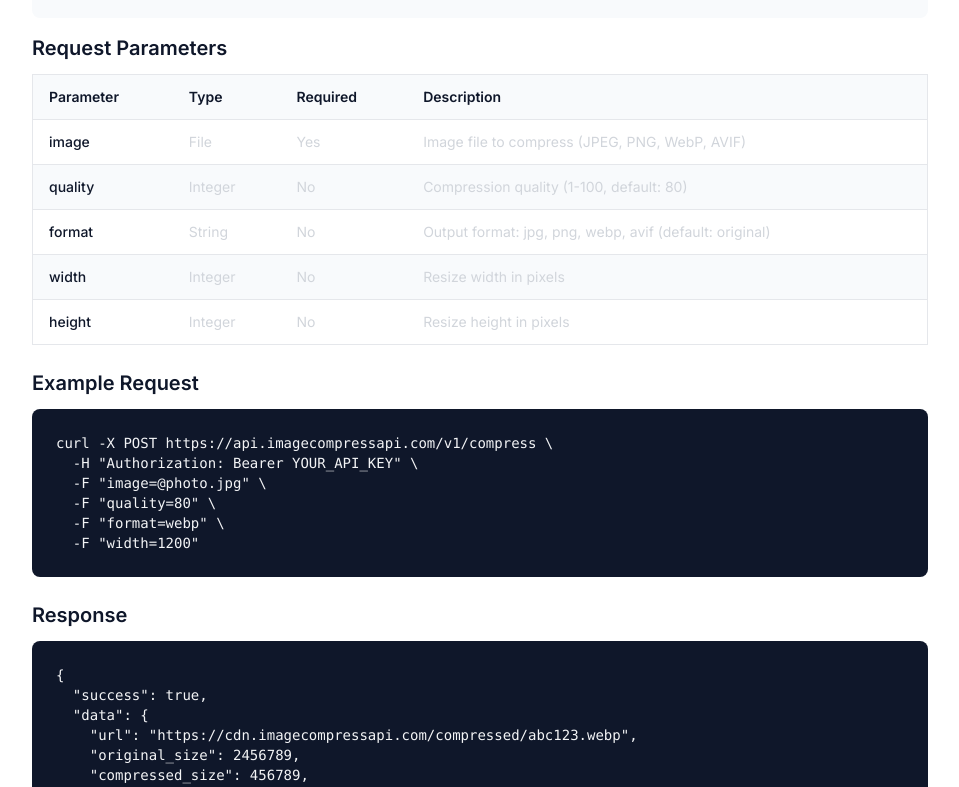
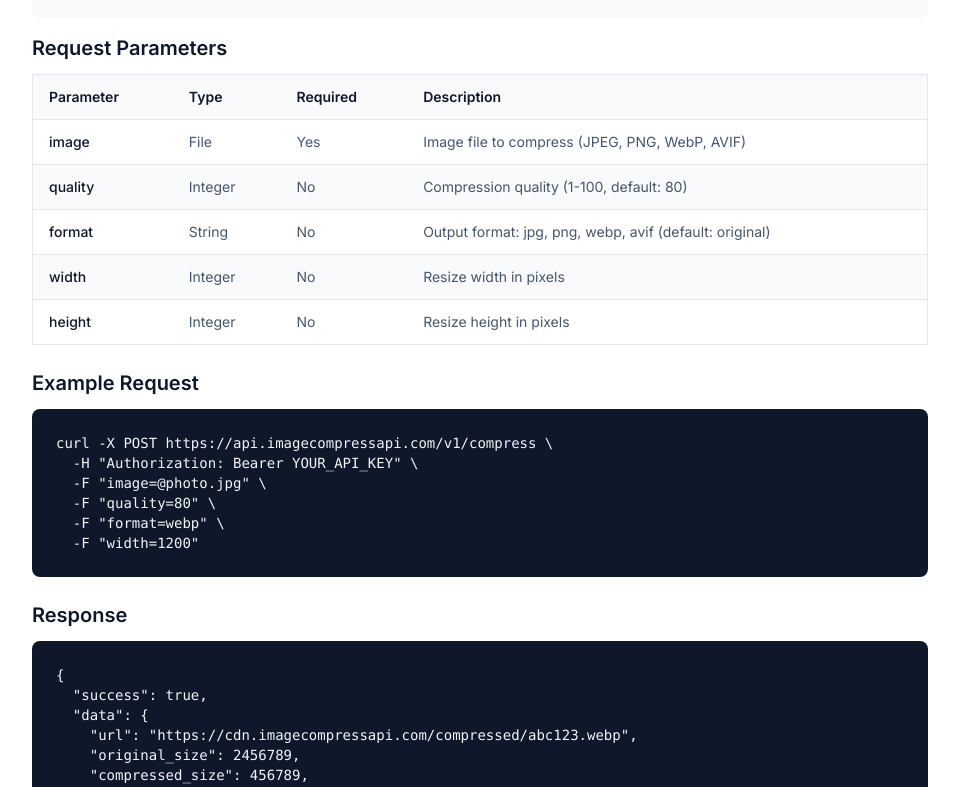
Before and after one commit to iqbalyash/imagecompressapi.com, a Next.js app: page /docs in a window 1280 px wide. Shown: the part 1106-1893 px from the top of the page, without its empty margins (160-1119 px from the left). Built offline with nearby package versions, Linux system fonts and the light colour scheme.

Commit message:
docs page color

```diff
--- a/app/docs/page.tsx
+++ b/app/docs/page.tsx
@@ -33,10 +33,10 @@ export default function DocsPage() {
             <h1 className="text-4xl sm:text-5xl font-bold text-dark-slate mb-6">
               Image Compression API Documentation
             </h1>
-            <p className="text-xl text-gray-300 mb-4 leading-relaxed">
+            <p className="text-xl text-slate-600 mb-4 leading-relaxed">
               Complete guide to using ImageCompressAPI for image compression, resizing, and format conversion. Our <strong className="text-dark-slate">image compression API</strong> and <strong className="text-dark-slate">image resize API</strong> provide developers with powerful tools to optimize images programmatically.
             </p>
-            <p className="text-base text-gray-300 mb-12">
+            <p className="text-base text-slate-600 mb-12">
               Get started in minutes with our REST API. Supports bulk image compression, AVIF and WebP conversion, custom image sizes, and more.
             </p>
 
@@ -115,13 +115,13 @@ export default function DocsPage() {
                         <td className="px-4 py-3 text-sm text-dark-slate font-medium">
                           image
                         </td>
-                        <td className="px-4 py-3 text-sm text-gray-300">
+                          <td className="px-4 py-3 text-sm text-slate-600">
                           File
                         </td>
-                        <td className="px-4 py-3 text-sm text-gray-300">
+                        <td className="px-4 py-3 text-sm text-slate-600">
                           Yes
                         </td>
-                        <td className="px-4 py-3 text-sm text-gray-300">
+                        <td className="px-4 py-3 text-sm text-slate-600">
                           Image file to compress (JPEG, PNG, WebP, AVIF)
                         </td>
                       </tr>
@@ -129,13 +129,13 @@ export default function DocsPage() {
                         <td className="px-4 py-3 text-sm text-dark-slate font-medium">
                           quality
                         </td>
-                        <td className="px-4 py-3 text-sm text-gray-300">
+                        <td className="px-4 py-3 text-sm text-slate-600">
                           Integer
                         </td>
-                        <td className="px-4 py-3 text-sm text-gray-300">
+                        <td className="px-4 py-3 text-sm text-slate-600">
                           No
                         </td>
-                        <td className="px-4 py-3 text-sm text-gray-300">
+                        <td className="px-4 py-3 text-sm text-slate-600">
                           Compression quality (1-100, default: 80)
                         </td>
                       </tr>
@@ -143,13 +143,13 @@ export default function DocsPage() {
                         <td className="px-4 py-3 text-sm text-dark-slate font-medium">
                           format
                         </td>
-                        <td className="px-4 py-3 text-sm text-gray-300">
+                        <td className="px-4 py-3 text-sm text-slate-600">
                           String
                         </td>
-                        <td className="px-4 py-3 text-sm text-gray-300">
+                        <td className="px-4 py-3 text-sm text-slate-600">
                           No
                         </td>
-                        <td className="px-4 py-3 text-sm text-gray-300">
+                        <td className="px-4 py-3 text-sm text-slate-600">
                           Output format: jpg, png, webp, avif (default: original)
                         </td>
                       </tr>
@@ -157,13 +157,13 @@ export default function DocsPage() {
                         <td className="px-4 py-3 text-sm text-dark-slate font-medium">
                           width
                         </td>
-                        <td className="px-4 py-3 text-sm text-gray-300">
+                        <td className="px-4 py-3 text-sm text-slate-600">
                           Integer
                         </td>
-                        <td className="px-4 py-3 text-sm text-gray-300">
+                        <td className="px-4 py-3 text-sm text-slate-600">
                           No
                         </td>
-                        <td className="px-4 py-3 text-sm text-gray-300">
+                        <td className="px-4 py-3 text-sm text-slate-600">
                           Resize width in pixels
                         </td>
                       </tr>
@@ -171,13 +171,13 @@ export default function DocsPage() {
                         <td className="px-4 py-3 text-sm text-dark-slate font-medium">
                           height
                         </td>
-                        <td className="px-4 py-3 text-sm text-gray-300">
+                        <td className="px-4 py-3 text-sm text-slate-600">
                           Integer
                         </td>
-                        <td className="px-4 py-3 text-sm text-gray-300">
+                        <td className="px-4 py-3 text-sm text-slate-600">
                           No
                         </td>
-                        <td className="px-4 py-3 text-sm text-gray-300">
+                        <td className="px-4 py-3 text-sm text-slate-600">
                           Resize height in pixels
                         </td>
                       </tr>
@@ -292,7 +292,7 @@ export default function DocsPage() {
                         <td className="px-4 py-3 text-sm text-dark-slate font-medium">
                           maintain_aspect
                         </td>
-                        <td className="px-4 py-3 text-sm text-gray-300">
+                        <td className="px-4 py-3 text-sm text-slate-600">
                           Boolean. Maintain aspect ratio when resizing (default: true)
                         </td>
                       </tr>
@@ -300,7 +300,7 @@ export default function DocsPage() {
                         <td className="px-4 py-3 text-sm text-dark-slate font-medium">
                           crop
                         </td>
-                        <td className="px-4 py-3 text-sm text-gray-300">
+                        <td className="px-4 py-3 text-sm text-slate-600">
                           Boolean. Crop image to exact dimensions (default: false)
                         </td>
                       </tr>
@@ -337,28 +337,28 @@ export default function DocsPage() {
                     <code className="text-sm font-semibold text-dark-slate mr-4">400</code>
                     <div>
                       <p className="text-sm font-semibold text-dark-slate">Bad Request</p>
-                      <p className="text-sm text-gray-300">Invalid parameters or malformed request</p>
+                      <p className="text-sm text-slate-600">Invalid parameters or malformed request</p>
                     </div>
                   </div>
                   <div className="flex items-start p-3 bg-light-gray rounded">
                     <code className="text-sm font-semibold text-dark-slate mr-4">401</code>
                     <div>
                       <p className="text-sm font-semibold text-dark-slate">Unauthorized</p>
-                      <p className="text-sm text-gray-300">Invalid or missing API key</p>
+                      <p className="text-sm text-slate-600">Invalid or missing API key</p>
                     </div>
                   </div>
                   <div className="flex items-start p-3 bg-light-gray rounded">
                     <code className="text-sm font-semibold text-dark-slate mr-4">429</code>
                     <div>
                       <p className="text-sm font-semibold text-dark-slate">Rate Limit Exceeded</p>
-                      <p className="text-sm text-gray-300">Too many requests. Check your plan limits</p>
+                      <p className="text-sm text-slate-600">Too many requests. Check your plan limits</p>
                     </div>
                   </div>
                   <div className="flex items-start p-3 bg-light-gray rounded">
                     <code className="text-sm font-semibold text-dark-slate mr-4">500</code>
                     <div>
                       <p className="text-sm font-semibold text-dark-slate">Server Error</p>
-                      <p className="text-sm text-gray-300">Internal server error. Please try again later</p>
+                      <p className="text-sm text-slate-600">Internal server error. Please try again later</p>
                     </div>
                   </div>
                 </div>
@@ -392,19 +392,19 @@ export default function DocsPage() {
                 <div className="grid grid-cols-1 sm:grid-cols-2 gap-4">
                   <div className="p-4 border border-gray-200 rounded-lg">
                     <h4 className="font-semibold text-dark-slate mb-2">JavaScript/Node.js</h4>
-                    <code className="text-sm text-gray-300">npm install @imagecompressapi/sdk</code>
+                    <code className="text-sm text-slate-700">npm install @imagecompressapi/sdk</code>
                   </div>
                   <div className="p-4 border border-gray-200 rounded-lg">
                     <h4 className="font-semibold text-dark-slate mb-2">Python</h4>
-                    <code className="text-sm text-gray-300">pip install imagecompressapi</code>
+                    <code className="text-sm text-slate-700">pip install imagecompressapi</code>
                   </div>
                   <div className="p-4 border border-gray-200 rounded-lg">
                     <h4 className="font-semibold text-dark-slate mb-2">PHP</h4>
-                    <code className="text-sm text-gray-300">composer require imagecompressapi/sdk</code>
+                    <code className="text-sm text-slate-700">composer require imagecompressapi/sdk</code>
                   </div>
                   <div className="p-4 border border-gray-200 rounded-lg">
                     <h4 className="font-semibold text-dark-slate mb-2">Ruby</h4>
-                    <code className="text-sm text-gray-300">gem install imagecompressapi</code>
+                    <code className="text-sm text-slate-700">gem install imagecompressapi</code>
                   </div>
                 </div>
               </section>
```
